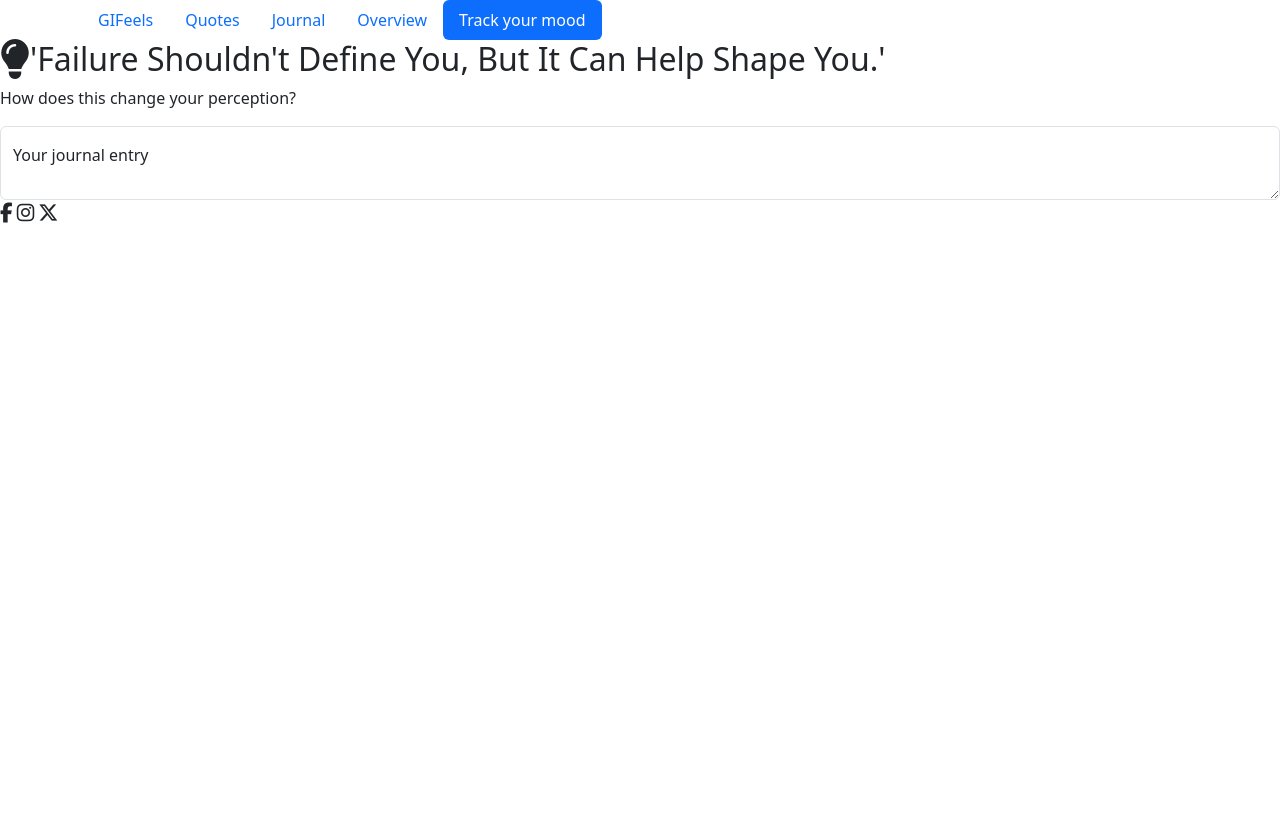
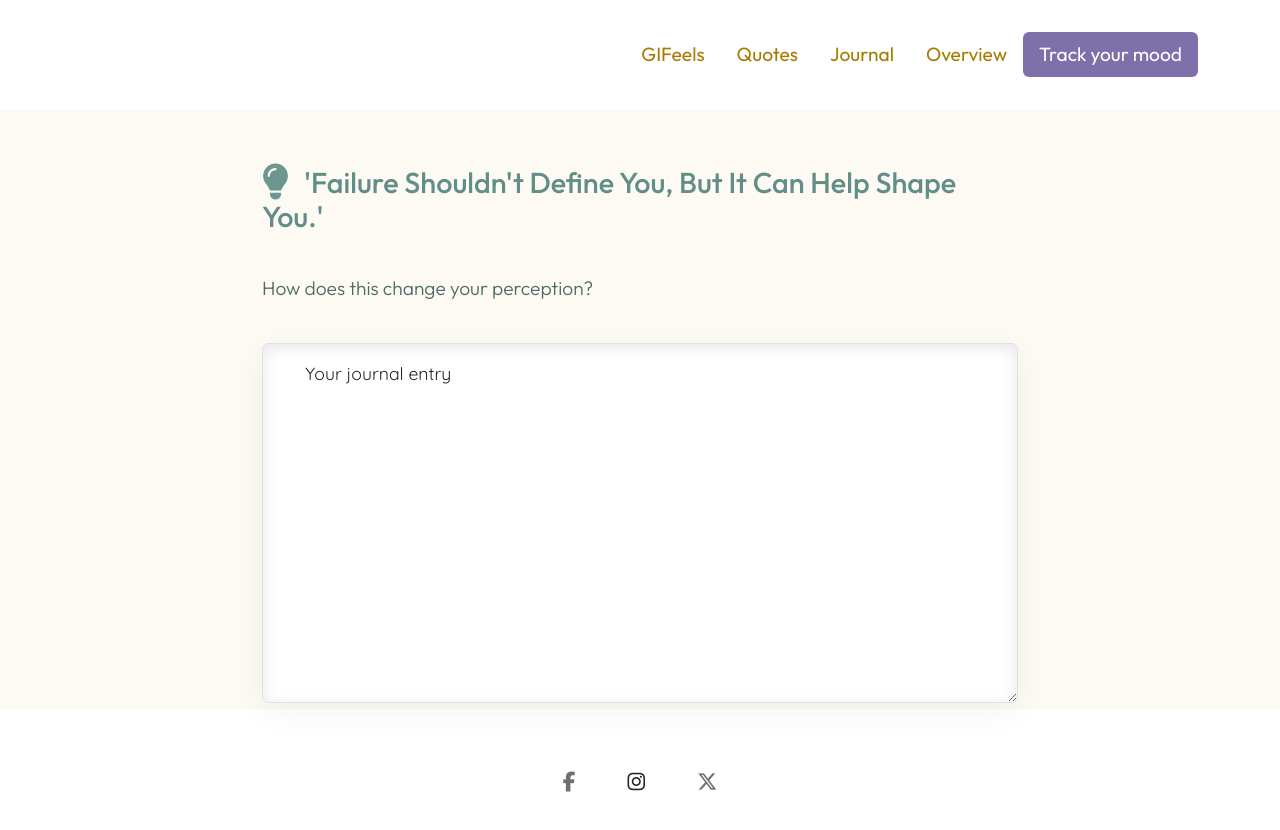
Before and after one commit to lyscodes/CFG_Software_2_4, a Flask app: template templates/journal.html in a window 1280 px wide. Before the commit the page ends 223 px from the top, so only its background shows below. Run offline with Flask 3, Linux system fonts and the light colour scheme; the template is opened without the code that fills it, so the values that code supplies are empty; some libraries are stand-ins or nearby versions.

Commit message:
added journal page html and css

```diff
--- /dev/null
+++ b/static/css/journal-page.css
@@ -0,0 +1,235 @@
+
+.container {
+
+    margin-top: 32px;
+        display: flex;
+        /* position: fixed; */
+        top:48px;
+        left: 48px;
+        right: 48px;
+        width: 100%;
+        background-color: white;
+        overflow: auto;
+        height: auto;
+        font-family: "Outfit", sans-serif;
+        font-optical-sizing: auto;
+        font-weight: 400;
+        font-size: 1.2rem;
+        font-style: normal;
+
+
+    }
+
+
+
+
+    /* aligns nav items to the left using nav class */
+    .nav {
+        margin-left: auto;
+        color: #A77A01;
+
+    }
+
+
+
+    a.nav-link {
+        color: #A77A01;
+
+    }
+
+    a.nav-link:hover {
+        margin-left: auto;
+        color: #7a5a01;
+    }
+
+    .nav-pills .nav-link.active {
+
+        background: #7E70AA;
+    }
+
+    .nav-pills .nav-link.active:hover {
+
+        background: #665b8b;
+    }
+
+    .card {
+        display:inline-block;
+    }
+
+    main {
+        display: flex;
+    }
+
+    section {
+        margin-top: 200px;
+    }
+
+    /* hero section */
+
+    .hero-section {
+        margin-top: 32px;
+        width: 100%;
+        height: 600px;
+        display: block;
+        align-items: start;
+        box-sizing: border-box;
+        background-color: #fdfaf3;
+        column-gap: 56px;
+        padding-left: 100px;
+        padding-right: 100px;
+
+    }
+
+    img {
+        width: 440px;
+        height: 350px;
+
+        margin-top: 80px;
+
+
+        /* filter: drop-shadow(6px 6px 4px #f1f9f8); */
+    }
+
+    .quote {
+      font-family: "Quicksand", sans-serif;
+      font-weight: 800;
+      font-size: 2rem;
+      color: #886811;
+      /* margin-top: 160px; */
+      width: auto;
+      height: auto;
+    }
+
+    #author {
+        font-family: "Quicksand", sans-serif;
+      font-weight: 400;
+      font-size: 1.2rem;
+      color: #797979;
+      margin-top: 160px;
+    }
+
+      /* card section */
+
+      .card {
+          width: 100%;
+          margin: auto;
+          border-radius: 16px;
+        border: 1.5px solid #a77b0133;
+        box-shadow: 8px 8px 8px rgba(170, 90, 10, 0.727);
+        /* background-color: #f2bd413b; */
+        background: linear-gradient(#FFF0C6, #fcde83a6);
+      }
+
+      .card-subtitle {
+        font-family: "Outfit", sans-serif;
+        font-optical-sizing: auto;
+        font-weight: 300;
+        font-size: 1.4rem;
+        font-style: normal;
+        color: #565656;
+        margin-left: 8%;
+        margin-right: 8%;
+
+      }
+
+      .card-text {
+          margin-top:3%;
+          margin-left: 8%;
+          margin-right: 8%;
+        font-family: "Outfit", sans-serif;
+        font-optical-sizing: auto;
+        font-weight: 450;
+        font-size: 1.75rem;
+        font-style: normal;
+        color: #93700f;
+      }
+
+/* icons in footer */
+
+    .fa-facebook-f {
+      color: rgb(111, 111, 111);
+    font-weight: 100;
+    margin-top: 24px;
+    padding: 48px;
+    }
+
+    .fa-x-twitter {
+      color: rgb(111, 111, 111);
+      font-weight: 100;
+      margin-top: 24px;
+      padding: 48px;
+      }
+
+      /* form and text area styling */
+
+    div.form-floating {
+      margin:auto;
+      width: 70%;
+      /* border: 3px solid #8AC0BA; */
+      border-radius: 16px;
+      height: 60%;
+      display: block;
+      /* box-shadow: inset 6px 6px 10px 0(0,0,0,0,2), inset -6px -6px, 10px, 0 rgba(255,255,255,0.5) */
+
+    }
+
+    .form-control {
+      box-sizing:border-box;
+      /* background-color: #fdfdfd; */
+      /* box-shadow: inset 6px 6px 10px 0 rgba(0, 0, 0, 0.2), inset -6px -6px 10px 0 rgba(255, 255, 255, 0.5); */
+      box-shadow: rgba(17, 17, 26, 0.1) 0px 4px 16px 0px inset, rgba(17, 17, 26, 0.05) 0px 8px 32px 0px;
+
+    }
+
+
+
+    .form-label {
+      font-family: "Quicksand";
+      font-size: 1.1rem;
+      margin-left: 4%;
+
+    }
+
+    .icons {
+      text-align: center;
+    }
+
+    .quote-journal-div {
+      display: block;
+      width: auto;
+      margin: auto;
+      margin-left: 15%;
+      margin-right: 15%;
+      margin-top: 56px;
+
+
+    }
+
+    .quote-journal {
+
+    font-family: "Outfit", sans-serif;
+    font-optical-sizing: auto;
+    font-weight: 500;
+    font-size: 1.8rem;
+    font-style: normal;
+    color: #628e89;
+    }
+
+    #reflection-text {
+margin-top: 40px;
+margin-bottom: 40px;
+      font-family: "Outfit", sans-serif;
+      font-optical-sizing: auto;
+      font-weight: 300;
+      font-size: 1.2rem;
+      font-style: normal;
+      color: #4e6a67;
+    }
+
+
+    /* lightbulb icon */
+    .fa-lightbulb {
+      color: #6D9691;
+      margin: auto;
+      margin-right: 2%;
+      }
--- a/templates/journal.html
+++ b/templates/journal.html
@@ -11,7 +11,7 @@
       integrity="sha384-QWTKZyjpPEjISv5WaRU9OFeRpok6YctnYmDr5pNlyT2bRjXh0JMhjY6hW+ALEwIH"
       crossorigin="anonymous"
     />
-    <link rel="stylesheet" href="./journal.css" />
+    <link rel="stylesheet" href="../static/css/journal-page.css" />
     <link rel="preconnect" href="https://fonts.googleapis.com" />
     <link rel="preconnect" href="https://fonts.gstatic.com" crossorigin />
     <link
```
